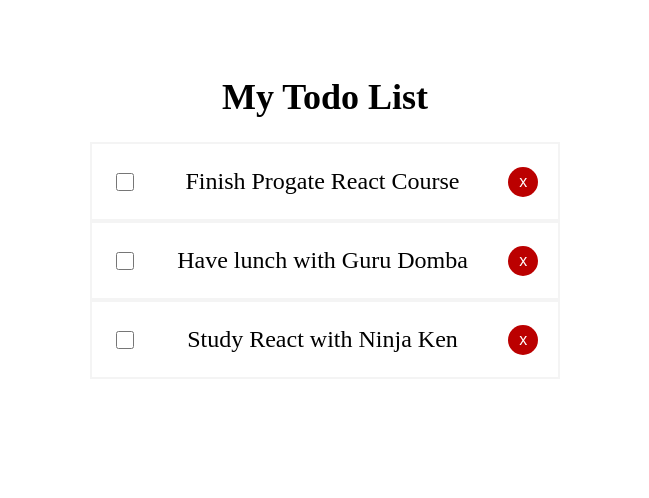
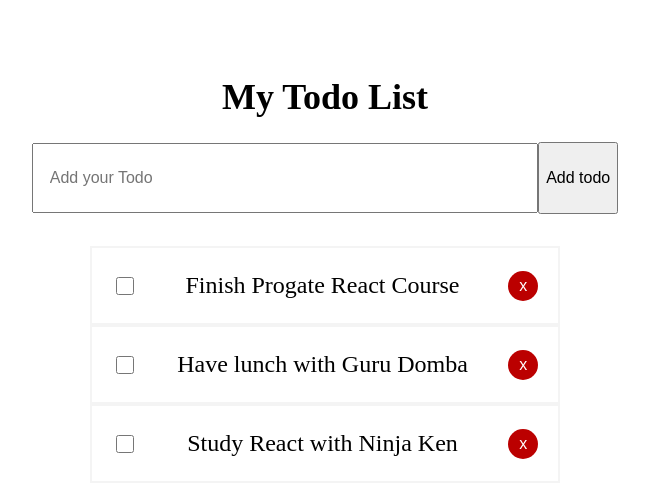
Before and after one commit to Teachz77/Project-ToDo-React, a React (Vite) app: page / in a window 1280 px wide. Shown: the top 498 px of the page, without its empty margins (315-964 px from the left). Built offline with nearby package versions, Linux system fonts and the light colour scheme.

Commit message:
Develop add todo feature

```diff
--- a/src/App.jsx
+++ b/src/App.jsx
@@ -1,6 +1,8 @@
 import React, { useState } from 'react'
 import Todos from './components/Todos'
+import TodoForm from './components/TodoForm'
 import './App.css'
+
 
 function App() {
   const [todos, setTodos] = useState([
@@ -31,16 +33,36 @@ function App() {
     setTodos(updatedTodos)
   }
 
-  const deleteTodo = () => {
-    console.log('deleteTodo function is called')
+  const deleteTodo = (todoId) => {
+    const delTodos = todos.filter((todo) => {
+      if (todo.id === todoId) {
+        todo.completed === 0
+      }
+      return todo
+    })
+    setTodos(delTodos)
+    console.log ("Run");
   }
 
+  const addTodo = (todoTitle) => {
+    if (todoTitle === ''){
+      return
+    }
+    const newTodo = {
+      id: todos.length + 1,
+      title: todoTitle,
+      completed: false,
+    }
+    const updatedTodos = todos.concat(newTodo)
+    setTodos(updatedTodos)
+  }
 
 
   return(
     <div style={styles.container}>
-      <h1 style={styles.title}  >My Todo List</h1>
-      <Todos todos={todos} toggleCompleted={toggleCompleted} delTodo={deleteTodo}/>
+      <h1 style={styles.title}>My Todo List</h1>
+      <TodoForm addTodo={addTodo}/>
+      <Todos todos={todos} toggleCompleted={toggleCompleted} deleteTodo={deleteTodo}/>
     </div>
   )
 }
--- /dev/null
+++ b/src/components/TodoForm.jsx
@@ -0,0 +1,49 @@
+import React, { useState } from 'react'
+
+const TodoForm = ({addTodo}) =>{
+    const [title, setTitle] = useState('')
+    const handleSubmit = (event) =>{
+        event.preventDefault()
+        addTodo(title)
+        setTitle('')
+    }
+    const handleChangeTitle = (event) => {
+        setTitle(event.target.value)
+    }
+    return(
+        <div style={styles.container}>
+            <form onSubmit={(event)=> {
+                handleSubmit(event)
+            }}>
+                <input
+                type="text"
+                placeholder="Add your Todo"
+                style={styles.formInput}
+                onChange={(event)=>{
+                    handleChangeTitle(event)
+                }}
+                value={title}
+                />
+                <button style={styles.button}>Add todo</button>
+            </form>
+        </div>
+    )
+}
+
+const styles = {
+    container: {
+        marginBottom: '32px',
+    },
+    formInput: {
+        height: '66px',
+        width: '40%',
+        fontSize: '16px',
+        padding: '0 16px',
+    },
+    button: {
+        height: '72px',
+        fontSize: '16px',
+    },
+}
+
+export default TodoForm
--- a/src/components/TodoItem.jsx
+++ b/src/components/TodoItem.jsx
@@ -13,8 +13,8 @@ const TodoItem = ({ todo, toggleCompleted, deleteTodo }) => {
   return (
     <div style={styles.todoItem}>
       <input type="checkbox" style={styles.checkbox} onChange={() => toggleCompleted(todo.id)}/>
-       <p style={getTodoTitleStyle()}>{todo.title}</p>
-       <button style={styles.button} onChange={() => deleteTodo()}>x</button>
+      <p style={getTodoTitleStyle()}>{todo.title}</p>
+      <button style={styles.button} onChange={() => deleteTodo(todo.id)}>x</button>
     </div>
 
   )
```
